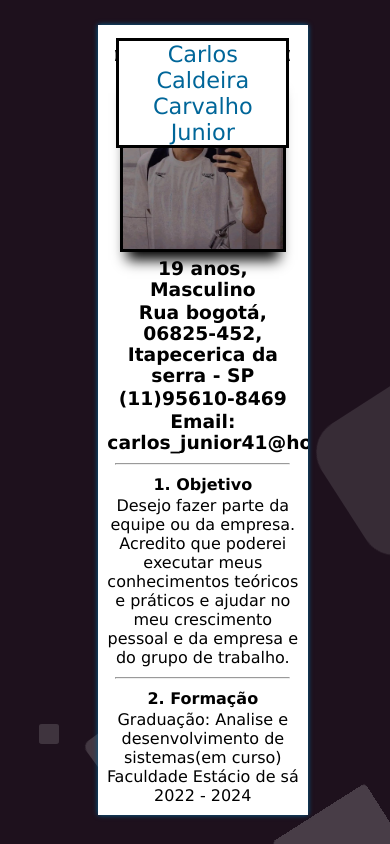
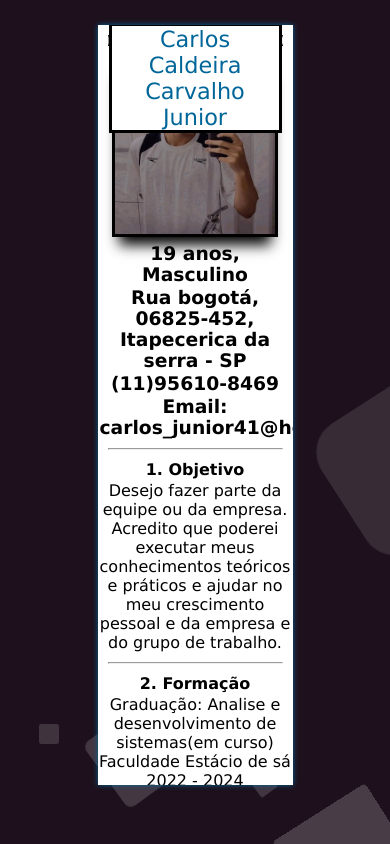
Before and after one commit to ChamPlz/curriculum, a plain HTML site: page index.html in a window 390 px wide. Drawn offline with Linux system fonts and the light colour scheme.

Commit message:
Update style.css

```diff
--- a/css/style.css
+++ b/css/style.css
@@ -48,6 +48,30 @@ hr{
       top: 3%;
       left: 25%;
   }
+@media(max-width: 1340px) {
+    .container {
+        max-width: 1100px;
+    }
+}
+
+@media(max-width: 1240px) {
+    .container {
+        padding: 0 var(--gutter-medium);
+    }
+}
+
+@media(max-width: 600px) {
+    .container{
+        padding: 0 var(--gutter-normal);
+    }
+}
+
+@media(max-width: 600px) {
+    .container {
+        padding: 0 var(--gutter-small);
+    }
+}
+
 .container::-webkit-scrollbar{
       width: 14px;
       border: 1px solid #069;
```
